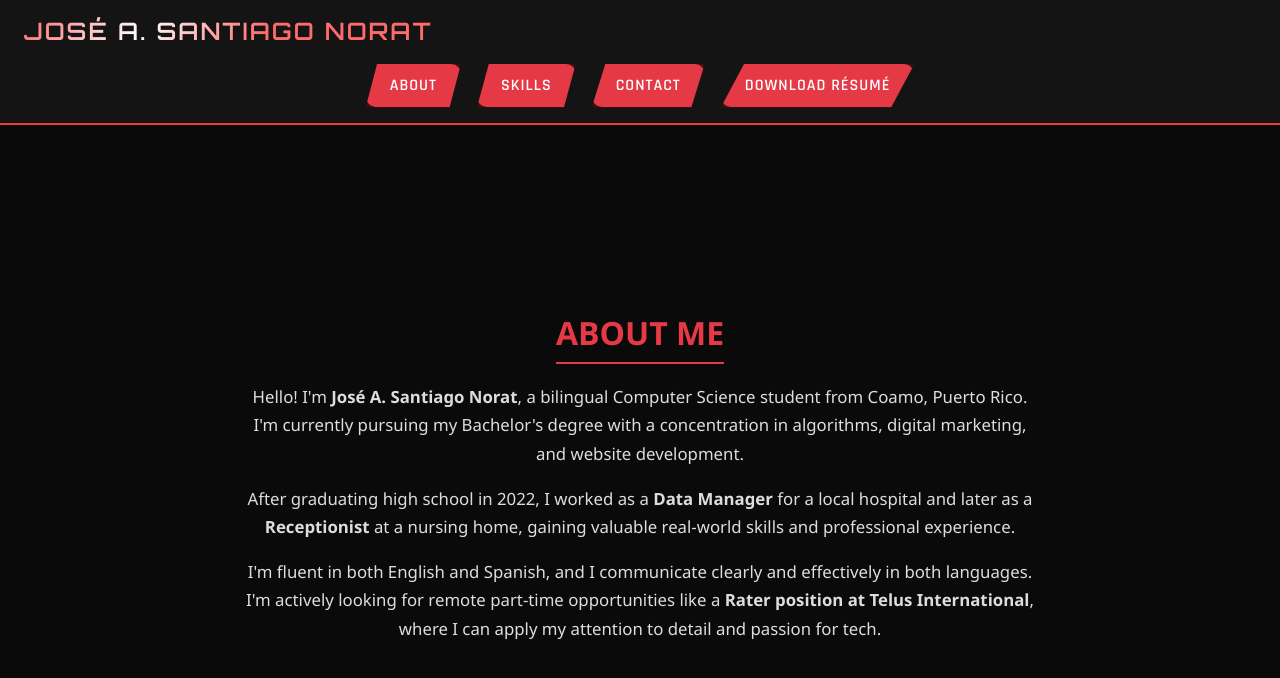
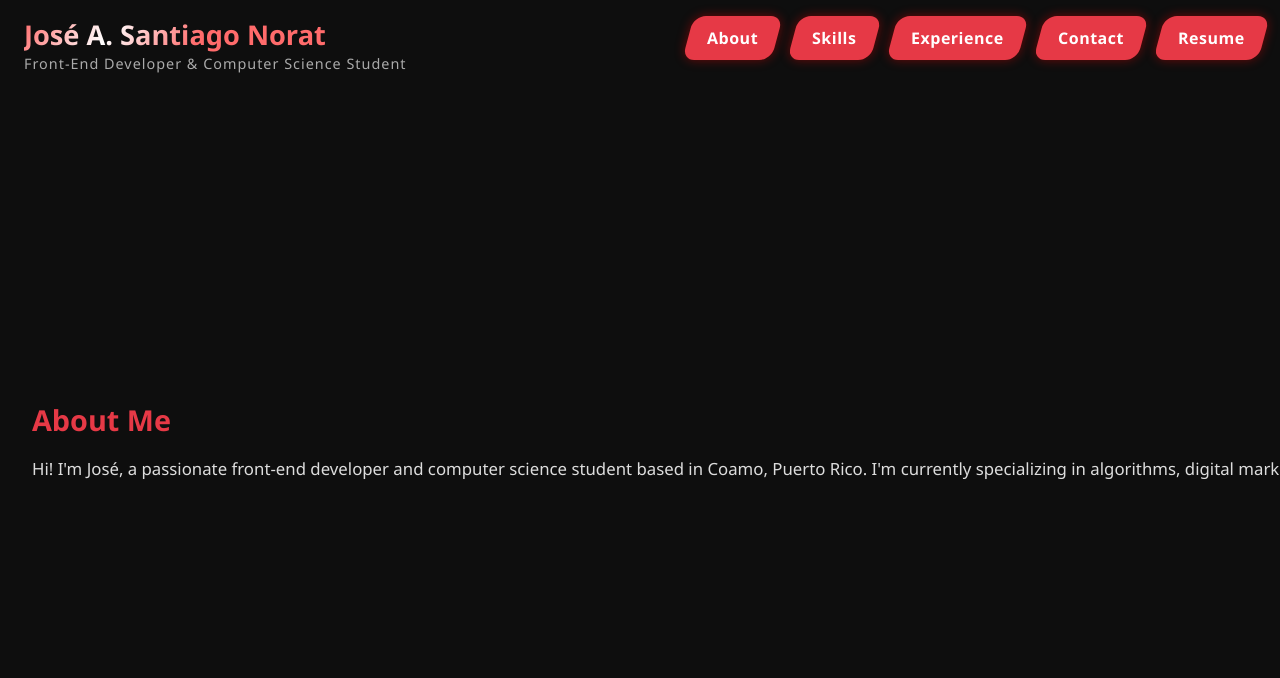
Before and after one commit to jstgotrx/jstgo-dev, a plain HTML site: page index.html in a window 1280 px wide. Drawn offline with Linux system fonts and the light colour scheme.

Commit message:
Updated index.html

```diff
--- a/index.html
+++ b/index.html
@@ -3,8 +3,7 @@
 <head>
   <meta charset="UTF-8" />
   <meta name="viewport" content="width=device-width, initial-scale=1.0" />
-  <title>José A. Santiago Norat | Front-End Developer</title>
-  <link href="https://fonts.googleapis.com/css2?family=Orbitron:wght@600&family=Rajdhani:wght@600&display=swap" rel="stylesheet">
+  <title>José A. Santiago Norat | Portfolio</title>
   <style>
     * {
       box-sizing: border-box;
@@ -12,30 +11,19 @@
       padding: 0;
     }
 
-    html, body {
-      height: 100%;
-      width: 100%;
+    body {
       font-family: 'Segoe UI', sans-serif;
-      background: #0a0a0a;
+      background: #0e0e0e;
       color: #fff;
       overflow: hidden;
-    }
-
-    .header-nav-wrapper {
-      position: fixed;
-      top: 0;
-      width: 100%;
-      z-index: 1000;
-      background: #111;
-      border-bottom: 2px solid #e63946;
     }
 
     .site-title {
       position: absolute;
       top: 1rem;
       left: 1.5rem;
-      font-family: 'Orbitron', sans-serif;
-      font-size: 1.5rem;
+      font-size: 1.7rem;
+      font-weight: bold;
       background: linear-gradient(
         120deg,
         #ff6b6b 0%,
@@ -48,7 +36,18 @@
       -webkit-background-clip: text;
       -webkit-text-fill-color: transparent;
       animation: shine 10s linear infinite;
-      letter-spacing: 2px;
+    }
+
+    .site-subtitle {
+      position: absolute;
+      top: 3.4rem;
+      left: 1.5rem;
+      font-size: 0.9rem;
+      font-weight: 500;
+      color: #bbb;
+      font-family: 'Segoe UI', sans-serif;
+      letter-spacing: 1px;
+      opacity: 0.9;
     }
 
     @keyframes shine {
@@ -61,41 +60,42 @@
     }
 
     nav {
+      position: absolute;
+      top: 1rem;
+      right: 1rem;
       display: flex;
-      justify-content: center;
-      align-items: center;
-      flex-wrap: wrap;
       gap: 1rem;
-      padding: 4rem 1rem 1rem;
-      background: #141414;
     }
 
     nav a {
-      font-family: 'Rajdhani', sans-serif;
-      position: relative;
+      padding: 0.7rem 1.2rem;
+      background: #e63946;
+      color: white;
+      text-decoration: none;
+      border-radius: 12px;
+      transition: all 0.3s ease;
+      box-shadow: 0 0 10px rgba(255, 0, 0, 0.4);
+      font-weight: bold;
+      transform: skew(-15deg);
+      border: none;
+    }
+
+    nav a span {
       display: inline-block;
-      padding: 0.7rem 1.5rem;
-      color: white;
-      background: #e63946;
-      text-decoration: none;
-      font-weight: bold;
-      text-transform: uppercase;
-      letter-spacing: 1px;
-      clip-path: polygon(12% 0%, 100% 0%, 88% 100%, 0% 100%);
-      border-radius: 10px;
-      transition: all 0.3s ease;
-      box-shadow: 0 0 8px rgba(255, 0, 0, 0.6);
+      transform: skew(15deg);
+      font-family: 'Segoe UI', sans-serif;
+      font-weight: 600;
+      letter-spacing: 0.5px;
     }
 
     nav a:hover {
       background: #a4161a;
-      transform: scale(1.05);
-      box-shadow: 0 0 12px rgba(255, 0, 0, 0.8);
+      transform: scale(1.05) skew(-15deg);
     }
 
     .scroll-container {
       position: absolute;
-      top: 170px;
+      top: 100px;
       bottom: 0;
       left: 0;
       right: 0;
@@ -103,101 +103,59 @@
       overflow-x: auto;
       scroll-behavior: smooth;
       scroll-snap-type: x mandatory;
+      scroll-padding-top: 100px;
     }
 
     section {
+      min-width: 100vw;
+      height: calc(100vh - 100px);
+      padding: 3rem 2rem;
       scroll-snap-align: start;
-      flex: none;
-      width: 100vw;
-      height: calc(100vh - 170px);
-      padding: 3rem 2rem;
+      flex-shrink: 0;
       display: flex;
       flex-direction: column;
       justify-content: center;
-      align-items: center;
-      overflow-y: auto;
-      background: #0a0a0a;
     }
 
     section:nth-child(even) {
-      background: #161616;
+      background: #1c1c1c;
     }
 
     h2 {
       color: #e63946;
-      font-size: 2rem;
-      margin-bottom: 1.2rem;
-      text-transform: uppercase;
-      border-bottom: 2px solid #e63946;
-      padding-bottom: 0.5rem;
+      margin-bottom: 1rem;
+      font-size: 1.8rem;
     }
 
     p, li {
+      font-size: 1.05rem;
       line-height: 1.7;
-      font-size: 1.05rem;
+      margin-bottom: 1rem;
       color: #ddd;
-      max-width: 800px;
-      margin-bottom: 1rem;
-      text-align: center;
     }
 
     ul {
+      list-style-type: disc;
       padding-left: 1.5rem;
-    }
-
-    a {
-      color: #e63946;
-    }
-
-    @media screen and (max-width: 600px) {
-      nav {
-        flex-direction: column;
-        align-items: center;
-        padding-top: 5rem;
-      }
-
-      .site-title {
-        font-size: 1.2rem;
-        top: 0.7rem;
-        left: 1rem;
-      }
-
-      section {
-        padding: 2rem 1rem;
-      }
-
-      h2 {
-        font-size: 1.5rem;
-      }
-
-      p, li {
-        font-size: 0.95rem;
-      }
-
-      nav a {
-        clip-path: polygon(10% 0%, 100% 0%, 90% 100%, 0% 100%);
-      }
     }
   </style>
 </head>
 <body>
+  <div class="site-title">José A. Santiago Norat</div>
+  <div class="site-subtitle">Front-End Developer & Computer Science Student</div>
 
-  <div class="header-nav-wrapper">
-    <div class="site-title">JOSÉ A. SANTIAGO NORAT</div>
-    <nav>
-      <a href="#about">About</a>
-      <a href="#skills">Skills</a>
-      <a href="#contact">Contact</a>
-      <a href="resume.pdf" download>Download Résumé</a>
-    </nav>
-  </div>
+  <nav>
+    <a href="#about"><span>About</span></a>
+    <a href="#skills"><span>Skills</span></a>
+    <a href="#experience"><span>Experience</span></a>
+    <a href="#contact"><span>Contact</span></a>
+    <a href="José_Santiago_Resume.pdf" download><span>Resume</span></a>
+  </nav>
 
   <div class="scroll-container">
     <section id="about">
       <h2>About Me</h2>
-      <p>Hello! I'm <strong>José A. Santiago Norat</strong>, a bilingual Computer Science student from Coamo, Puerto Rico. I'm currently pursuing my Bachelor's degree with a concentration in algorithms, digital marketing, and website development.</p>
-      <p>After graduating high school in 2022, I worked as a <strong>Data Manager</strong> for a local hospital and later as a <strong>Receptionist</strong> at a nursing home, gaining valuable real-world skills and professional experience.</p>
-      <p>I'm fluent in both English and Spanish, and I communicate clearly and effectively in both languages. I'm actively looking for remote part-time opportunities like a <strong>Rater position at Telus International</strong>, where I can apply my attention to detail and passion for tech.</p>
+      <p>Hi! I'm José, a passionate front-end developer and computer science student based in Coamo, Puerto Rico. I'm currently specializing in algorithms, digital marketing, and building immersive, fast, and interactive web applications. I'm seeking to contribute my skills as a part-time rater at Telus International.</p>
     </section>
 
     <section id="skills">
@@ -208,19 +166,32 @@
         <li>Responsive Design & UI/UX</li>
         <li>Git & GitHub</li>
         <li>Basic backend knowledge</li>
-        <li>Digital Marketing & SEO</li>
-        <li>Bilingual: English & Spanish</li>
-        <li>Typing & Data Entry</li>
+        <li>Algorithm Optimization</li>
+        <li>Digital Marketing Tools & Techniques</li>
       </ul>
+    </section>
+
+    <section id="experience">
+      <h2>Experience & Education</h2>
+      <p><strong>High School Graduate (2018–2022)</strong><br>
+      Graduated in 2022 and immediately pursued a Bachelor’s in Computer Science at the University of Puerto Rico.</p>
+
+      <p><strong>Bachelor’s Degree (2022–2024)</strong><br>
+      Currently pursuing a CS degree with a focus on app development and digital marketing.</p>
+
+      <p><strong>Data Manager – Hospital (2022)</strong><br>
+      Managed archives and patient records for a local hospital prior to college.</p>
+
+      <p><strong>Receptionist – Nursing Home</strong><br>
+      Provided front-desk support and assistance at a nursing home.</p>
     </section>
 
     <section id="contact">
       <h2>Contact</h2>
-      <p>Email: <a href="mailto:jose.stgo27@icloud.com">jose.stgo27@icloud.com</a></p>
+      <p>Email: <a href="mailto:joc.stgo27@gmail.com">joc.stgo27@gmail.com</a></p>
       <p>Phone: <a href="tel:7874547779">787-454-7779</a></p>
       <p>Location: Coamo, Puerto Rico</p>
     </section>
   </div>
-
 </body>
 </html>
```
